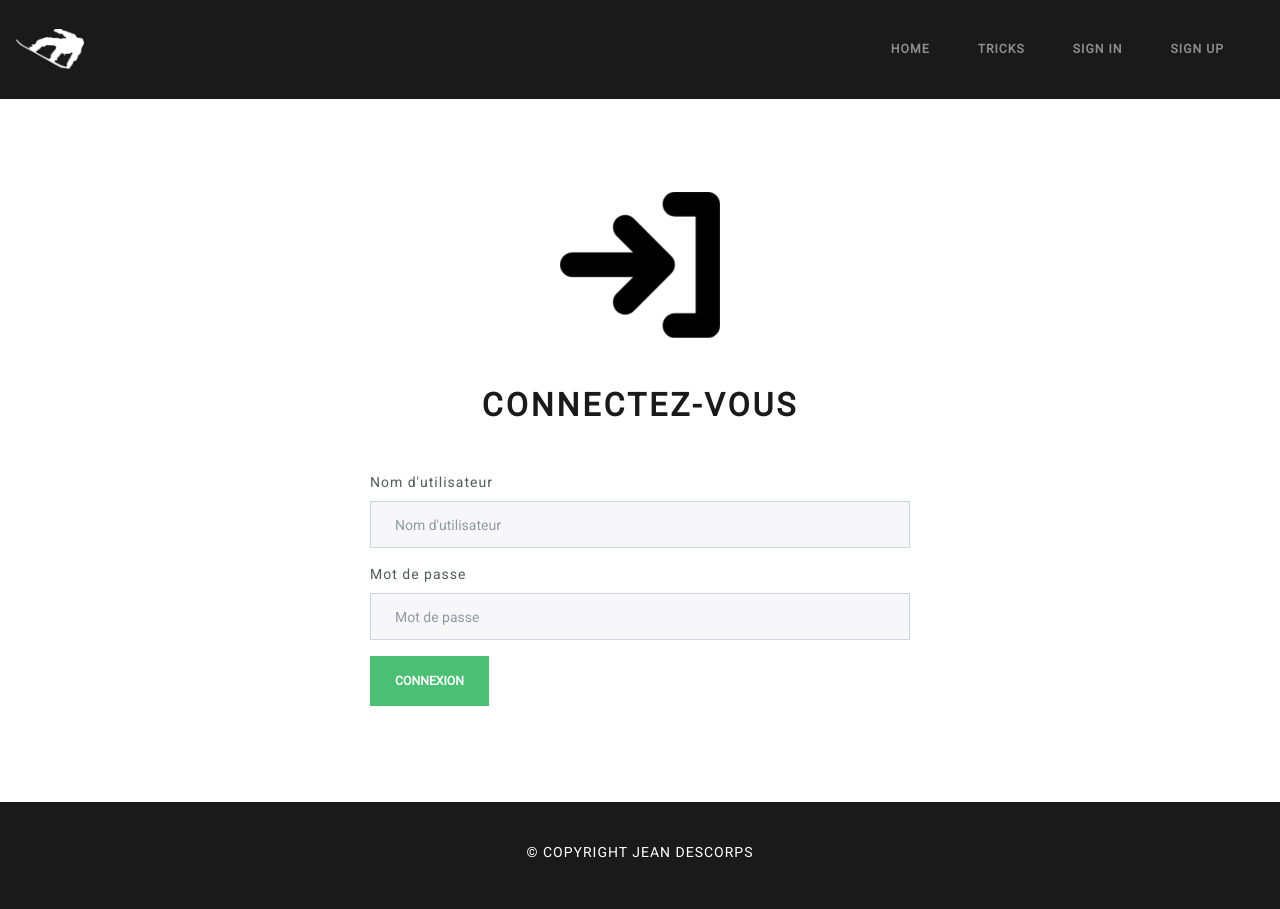
After one commit to JeanDescorps/p6, a Symfony app: template templates/account/login.html.twig in a window 1280 px wide. The commit adds this page. Run offline with Twig, Linux system fonts and the light colour scheme; the template is opened without the code that fills it, so the values that code supplies are empty; some libraries are stand-ins or nearby versions.

Commit message:
Sign in function

```diff
--- a/public/css/style.css
+++ b/public/css/style.css
@@ -166,3 +166,10 @@ div.video-trick {
 }
 
 /* End Load More Function */
+
+/* Sign in Page */
+
+.login {
+    margin-top: 12rem;
+    margin-bottom: 3rem;
+}
--- /dev/null
+++ b/templates/account/login.html.twig
@@ -0,0 +1,31 @@
+{% extends 'base.html.twig' %}
+
+{% block title %}Snowtricks - Se connecter{% endblock %}
+
+{% block body %}
+    <div class="container login">
+        <div class="row justify-content-center">
+                <div class="col-2">
+                    <img class="img-fluid mb-5" src="/images/login-logo.png" alt="Login Logo">
+                </div>
+            </div>
+        <div class="row justify-content-center">
+            <div class="col-md-6">
+                <h1 class="mb-5 text-center">Connectez-vous</h1>
+                <form class="mb-5" action="{{ path('account_login') }}" method="post">
+                    <div class="form-group">
+                        <label for="username">Nom d'utilisateur</label>
+                        <input type="text" name="_username" id="username" class="form-control" placeholder="Nom d'utilisateur" required>
+                    </div>
+                    <div class="form-group">
+                        <label for="password">Mot de passe</label>
+                        <input type="password" name="_password" id="password" class="form-control" placeholder="Mot de passe" required>
+                    </div>
+                    <div class="form-group">
+                        <button type="submit" class="btn btn-success">Connexion</button>
+                    </div>
+                </form>
+            </div>
+         </div>
+    </div>
+{% endblock %}
--- a/templates/base.html.twig
+++ b/templates/base.html.twig
@@ -23,10 +23,10 @@
                         <a class="nav-link" href="{{ path('home') }}">Home</a>
                     </li>
                     <li class="nav-item">
-                        <a class="nav-link" href="#tricks">Tricks</a>
+                        <a class="nav-link" href="/#tricks">Tricks</a>
                     </li>
                     <li class="nav-item">
-                        <a class="nav-link" href="#">Sign In</a>
+                        <a class="nav-link" href="{{ path('account_login') }}">Sign In</a>
                     </li>
                     <li class="nav-item">
                         <a class="nav-link" href="#">Sign Up</a>
```
Also changed, not shown: src/Controller/AccountController.php (added, +23 -0 lines), src/Entity/User.php (+14 -1 lines), public/images/login-logo.png (added), templates/home/show.html.twig (line endings or trailing spaces), 1 other file.
